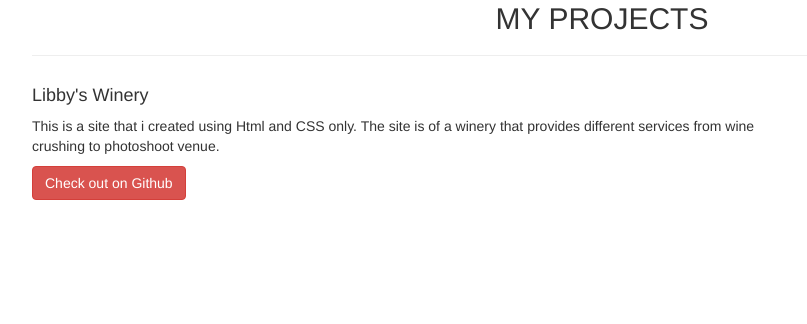
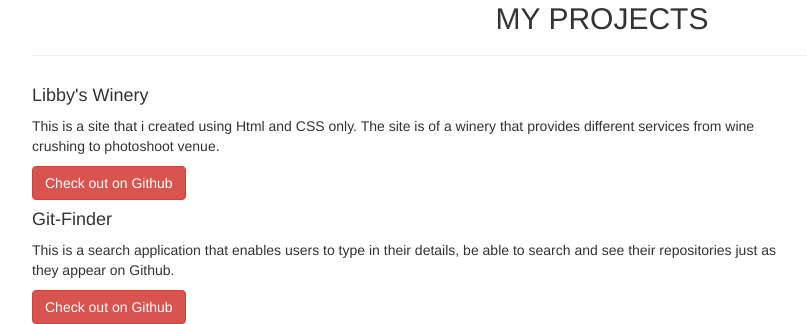
Before and after one commit to Libb521/braggable, a Django app: page / in a window 1280 px wide. Shown: the part 709-1033 px from the top of the page, without its empty margins (38-845 px from the left). Before the commit the page ends 909 px from the top, so only its background shows below. Run offline with Django 3.2, Linux system fonts and the light colour scheme; some libraries are stand-ins or nearby versions.

Commit message:
created the second github project Git-Finder

```diff
--- a/braggable/templates/mines/base.html
+++ b/braggable/templates/mines/base.html
@@ -85,6 +85,21 @@
 
                     </div>
 
+                    <div class="row">
+                        <div class="col-sm-8">
+                            <div class="card">
+                                <div class="card-body">
+                                    <h4 class="card-title">Git-Finder</h4>
+                                    <p class="card-text">This is a search application that enables users to type in their details, be able to search and see their repositories just as they appear on Github.</p>
+                                    <a href="" class="btn btn-danger">Check out on Github</a>
+                                </div>
+                            </div>
+                        </div>
+
+                    </div>
+
+
+
                 </div>
             </section>
 
```
